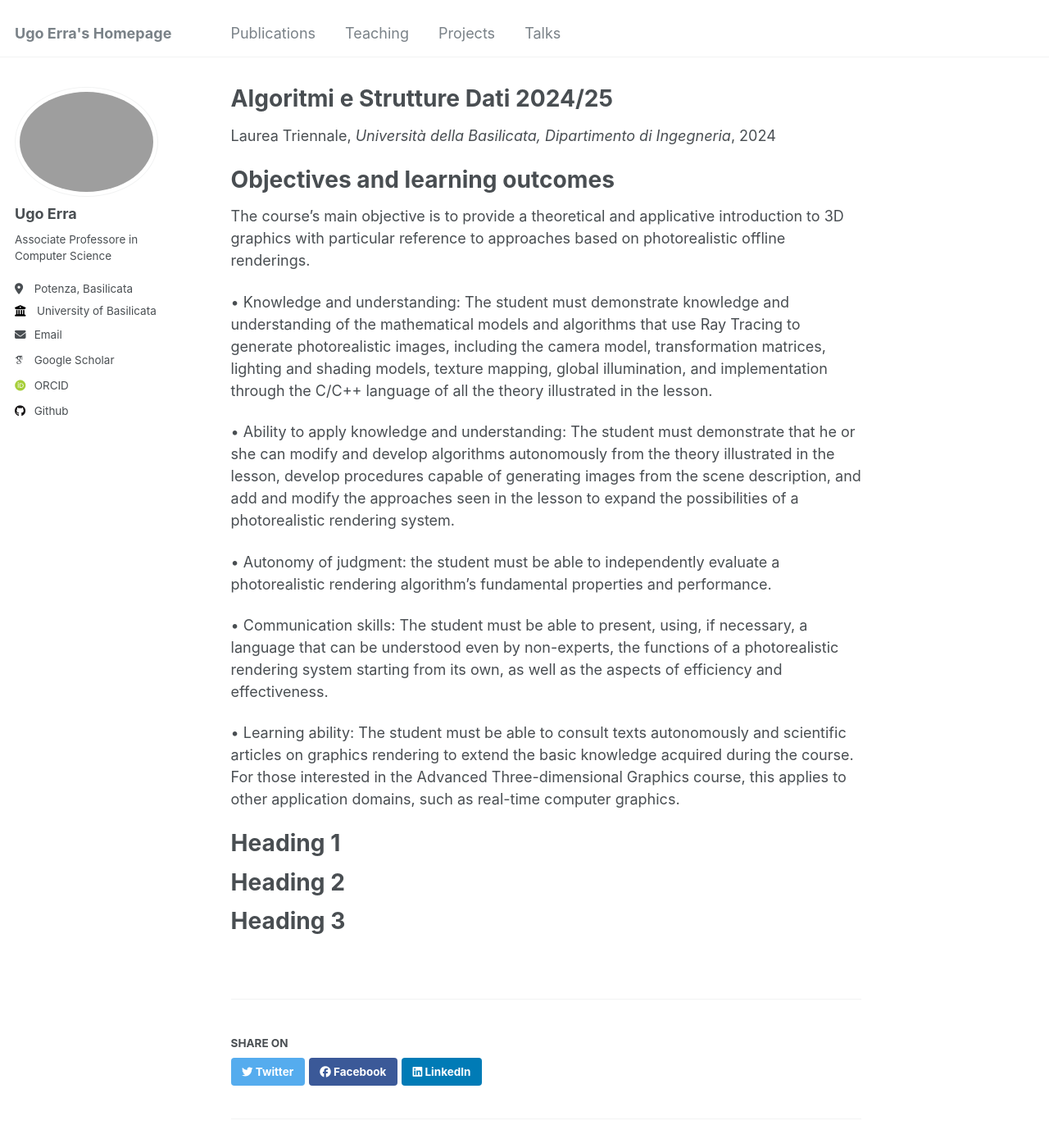
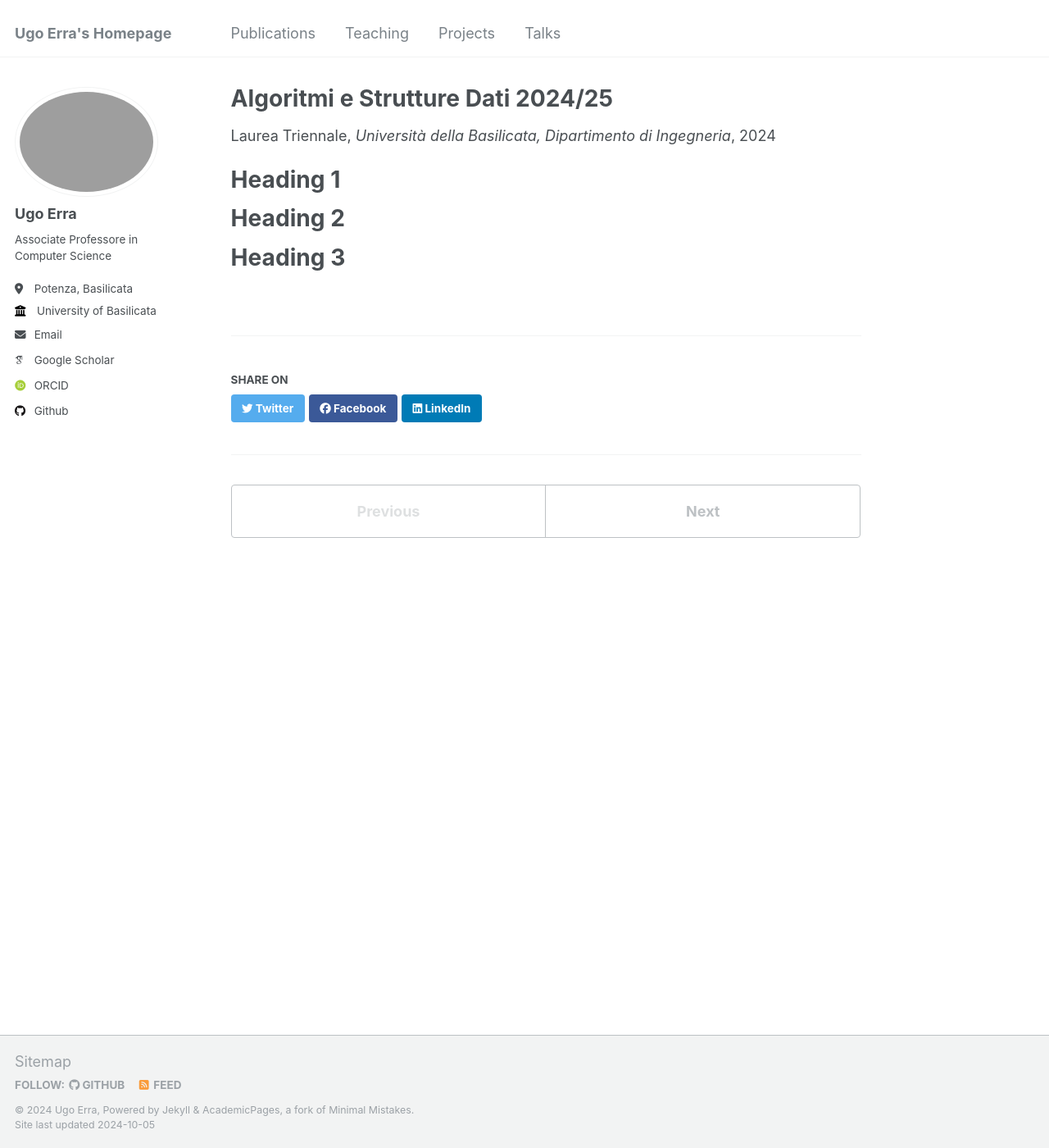
Before and after one commit to ugoerra/ugoerra.github.io, a Jekyll site: the page built from _teaching/2024-I-semester-teaching-ASD.md, in a window 1280 px wide and 1400 px high. Shown: the whole window at 82% size. Built offline with Jekyll 4.4.1, drawn with Linux system fonts in a browser that asks for light colours; some web fonts are replaced.

Commit message:
Update 2024-I-semester-teaching-ASD.md

```diff
--- a/_teaching/2024-I-semester-teaching-ASD.md
+++ b/_teaching/2024-I-semester-teaching-ASD.md
@@ -8,19 +8,7 @@ date: 2024-10-01
 location: "Potenza, Italia"
 ---
 
-Objectives and learning outcomes
-======
-The course's main objective is to provide a theoretical and applicative introduction to 3D graphics with particular reference to approaches based on photorealistic offline renderings.
 
-• Knowledge and understanding: The student must demonstrate knowledge and understanding of the mathematical models and algorithms that use Ray Tracing to generate photorealistic images, including the camera model, transformation matrices, lighting and shading models, texture mapping, global illumination, and implementation through the C/C++ language of all the theory illustrated in the lesson.
-
-• Ability to apply knowledge and understanding: The student must demonstrate that he or she can modify and develop algorithms autonomously from the theory illustrated in the lesson, develop procedures capable of generating images from the scene description, and add and modify the approaches seen in the lesson to expand the possibilities of a photorealistic rendering system.
-
-• Autonomy of judgment: the student must be able to independently evaluate a photorealistic rendering algorithm's fundamental properties and performance.
-
-• Communication skills: The student must be able to present, using, if necessary, a language that can be understood even by non-experts, the functions of a photorealistic rendering system starting from its own, as well as the aspects of efficiency and effectiveness.
-
-• Learning ability: The student must be able to consult texts autonomously and scientific articles on graphics rendering to extend the basic knowledge acquired during the course. For those interested in the Advanced Three-dimensional Graphics course, this applies to other application domains, such as real-time computer graphics.
 
 Heading 1
 ======
```
